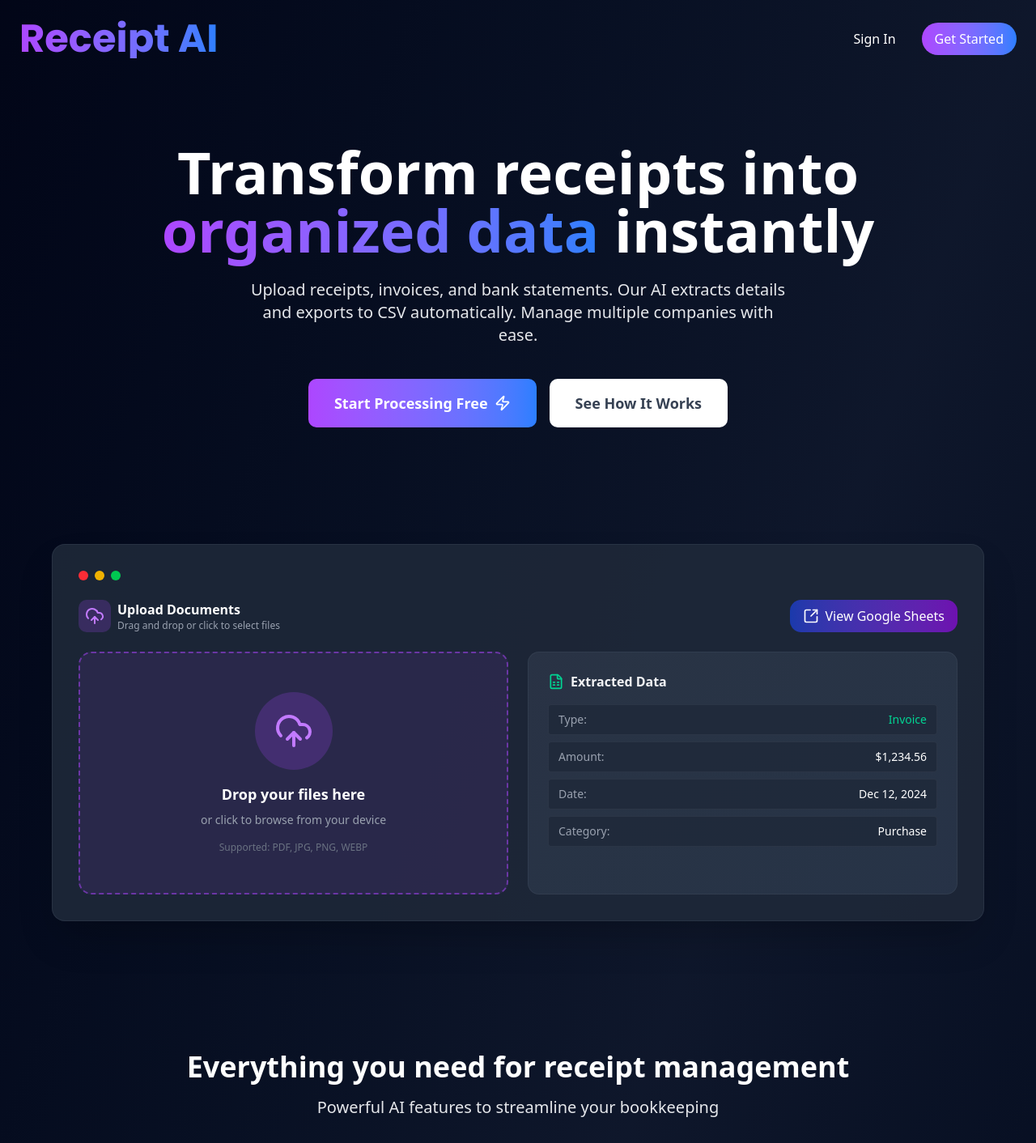
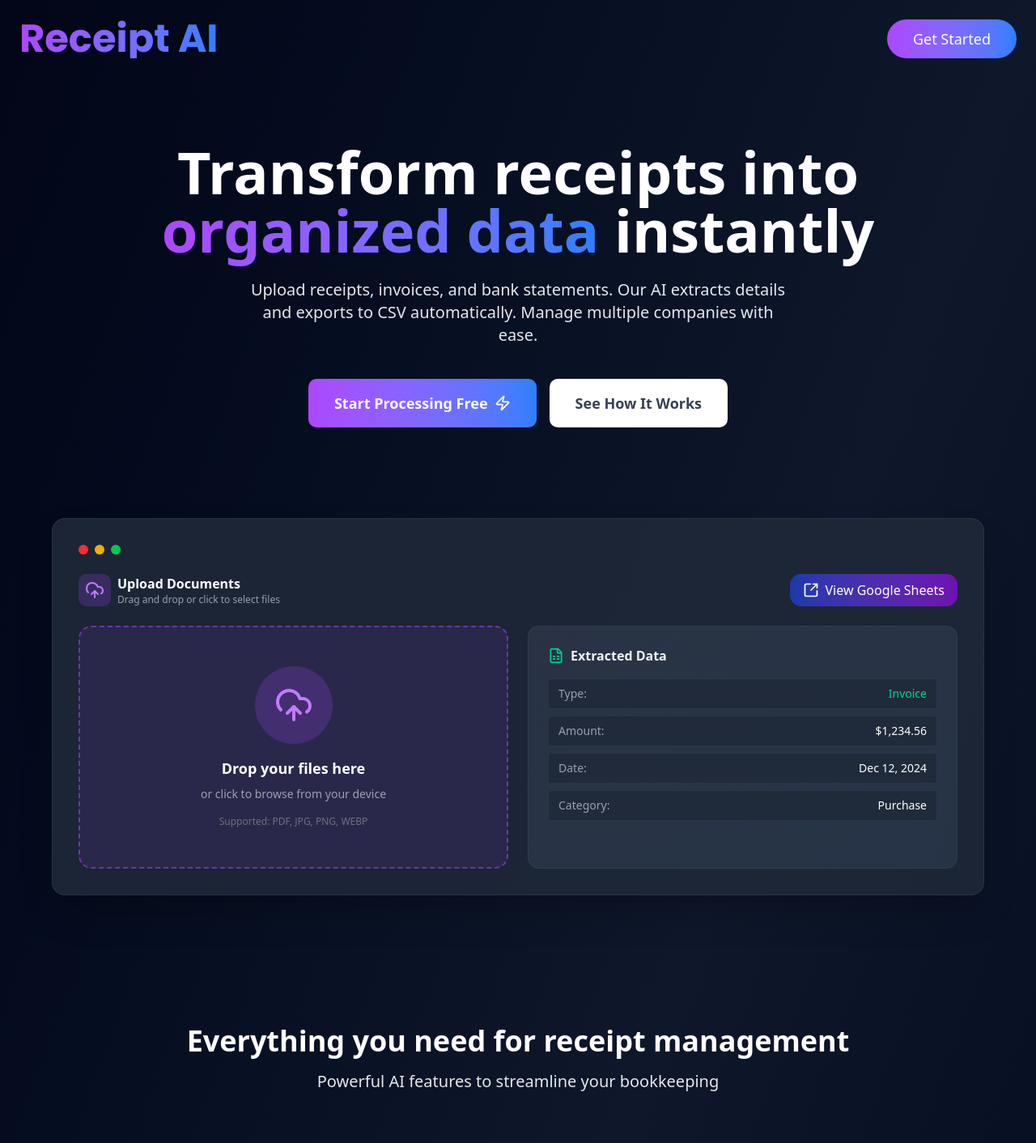
Before and after one commit to ayushthakali/ocr, a Next.js app in the folder frontend/: page / in a window 1280 px wide. Shown: the top 1412 px of the page at 81% size. Built offline with nearby package versions, Linux system fonts and the light colour scheme.

Commit message:
update: next version updated and made changes in landing page

```diff
--- a/frontend/app/page.tsx
+++ b/frontend/app/page.tsx
@@ -117,17 +117,10 @@
             initial={{ x: 100, opacity: 0 }}
             animate={{ x: 0, opacity: 1 }}
             transition={{ duration: 0.6, delay: 0.3 }}
-            className="flex items-center gap-4"
           >
             <Link
               href="/auth"
-              className="text-sm md:text-base text-center text-white font-medium transition px-4 py-2 rounded-3xl hover:scale-105 transition-all"
-            >
-              Sign In
-            </Link>
-            <Link
-              href="/auth"
-              className="text-sm md:text-base text-center px-4 py-2 bg-gradient-to-r from-purple-500 to-blue-500 text-white rounded-3xl font-medium hover:scale-105 transition-all"
+              className="text-sm md:text-lg text-center px-8 py-3 bg-gradient-to-r from-purple-500 to-blue-500 text-white rounded-3xl font-medium hover:scale-105 transition-all"
             >
               Get Started
             </Link>
@@ -187,10 +180,10 @@
           {/* Demo Image Placeholder */}
           <motion.div
             initial={{ opacity: 0, y: 30 }}
-            whileInView={{ opacity: 1, y: 0 }}
+            animate={{ opacity: 1, y: 0 }}
             transition={{ duration: 0.6, delay: 0.1 }}
             viewport={{ once: true, amount: 0.25 }}
-            className="mt-16 w-full max-w-6xl pt-20"
+            className="mt-16 w-full max-w-6xl pt-12"
           >
             <div className="relative">
               {/* <div className="absolute inset-0 bg-gradient-to-r from-emerald-400 to-blue-400 rounded-2xl blur-3xl opacity-20">
@@ -564,9 +557,9 @@
       </main>
 
       {/* Footer */}
-      <footer className="pb-6 ">
+      <footer className="pb-4 ">
         <div className="mx-auto px-6">
-          <div className="flex flex-col justify-center items-center gap-6">
+          <div className="flex flex-col justify-center items-center gap-4">
             <div className="origin-center bg-gradient-to-r from-transparent via-purple-400/70 via-blue-400/70 to-transparent w-full h-[2px]" />
             {/* <div className="flex items-center gap-2">
               <div className="w-8 h-8 bg-gradient-to-br from-purple-600 to-blue-600 rounded-lg flex items-center justify-center">
@@ -574,8 +567,8 @@
               </div>
               <span className="font-bold text-gray-200">AI Receipt</span>
             </div> */}
-            <p className="text-gray-200 text-xs md:text-sm">
-              © 2025 AI Receipt. All rights reserved.
+            <p className="text-gray-400 text-xs md:text-sm">
+              © {new Date().getFullYear()} AI Receipt. All rights reserved.
             </p>
             {/* <div className="flex gap-6 text-sm text-gray-100">
               <a href="#" className="hover:text-gray-400 transition">
--- a/frontend/package.json
+++ b/frontend/package.json
@@ -24,7 +24,7 @@
     "mongodb": "^7.0.0",
     "mongoose": "^9.0.1",
     "nanoid": "^5.1.6",
-    "next": "16.0.3",
+    "next": "16.0.10",
     "next-auth": "^4.24.13",
     "react": "19.2.0",
     "react-dom": "19.2.0",
```
Also changed, not shown: frontend/app/(main)/chat/ChatHistorySidebar.tsx (line endings or trailing spaces), 1 other file (tests, documents, lock files or other folders).
